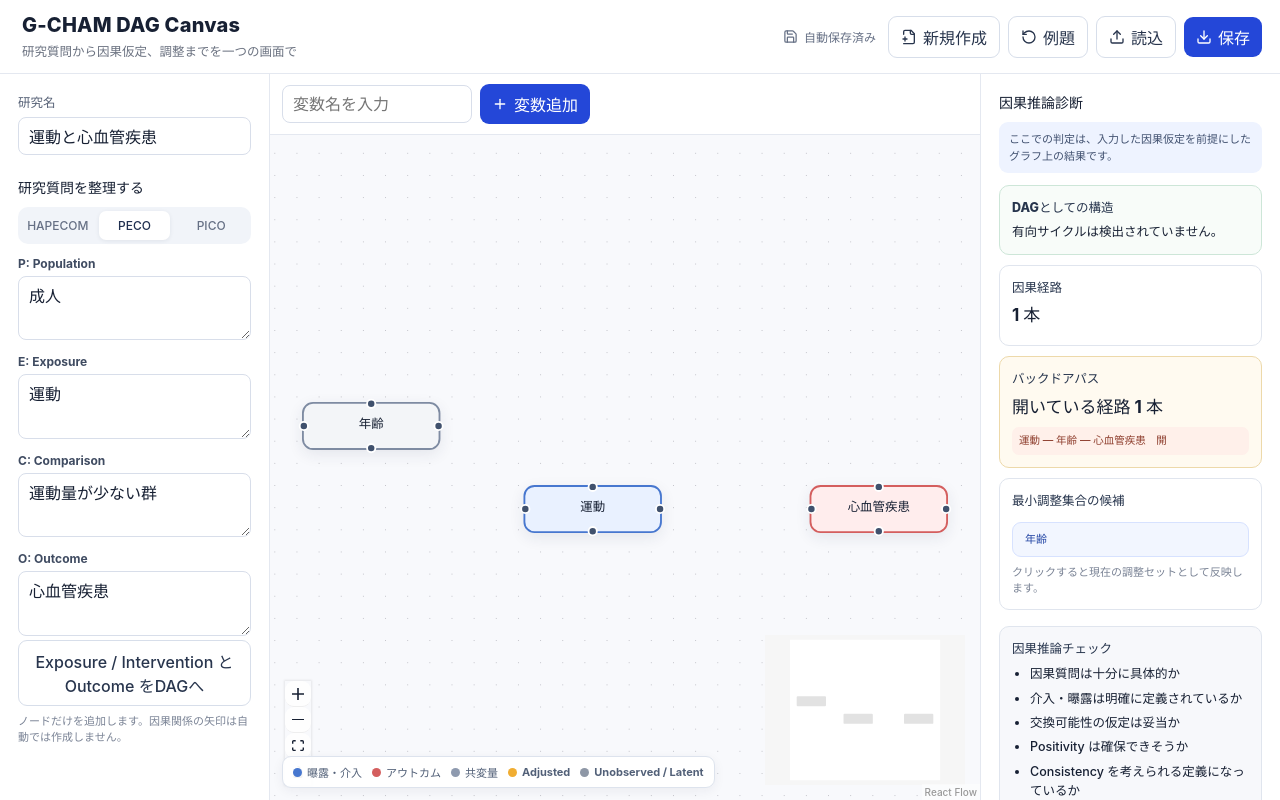
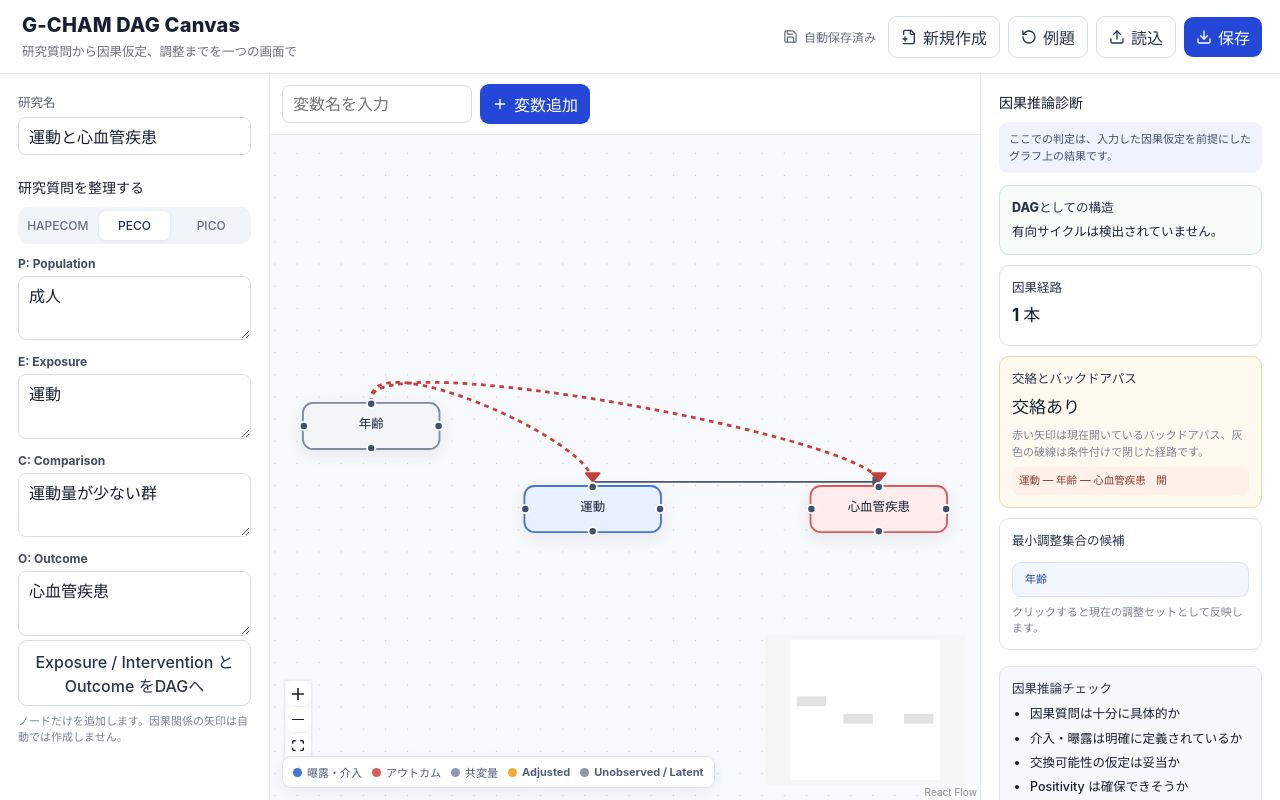
Before and after one commit to GISPHN/g-cham-dag-canvas, a React (Vite) app: page / in a window 1280 px wide. Both pictures are taken after a click on the button "例題". Built offline with nearby package versions, Linux system fonts and the light colour scheme.

Commit message:
Apply DAG-correct connection direction, cycle prevention and diagnostics

```diff
--- a/src/App.tsx
+++ b/src/App.tsx
@@ -2,6 +2,7 @@ import { useEffect, useMemo, useRef, useState } from "react";
 import {
   addEdge,
   Background,
+  ConnectionMode,
   Controls,
   MarkerType,
   MiniMap,
@@ -124,6 +125,7 @@ export default function App() {
   const [newVariable, setNewVariable] = useState("");
   const [selectedNodeId, setSelectedNodeId] = useState<string | null>(null);
   const [saveMessage, setSaveMessage] = useState(restored ? "前回の内容を復元しました" : "新しいプロジェクト");
+  const [graphNotice, setGraphNotice] = useState<string | null>(null);
   const fileRef = useRef<HTMLInputElement>(null);
   const canvasWrapRef = useRef<HTMLDivElement>(null);
   const { screenToFlowPosition, setViewport } = useReactFlow();
@@ -146,11 +148,27 @@ export default function App() {
 
   const diagnostics = useMemo(() => {
     if (!exposure || !outcome || cycle) return null;
+    const baselineBackdoor = diagnoseBackdoorPaths(
+      edges,
+      exposure.id,
+      outcome.id,
+      selectedForAnalysis,
+    );
+    const backdoor = diagnoseBackdoorPaths(edges, exposure.id, outcome.id, conditioned);
+    const minimal = minimalAdjustmentSets(
+      nodes,
+      edges,
+      exposure.id,
+      outcome.id,
+      12,
+      selectedForAnalysis,
+    );
     return {
-      backdoor: diagnoseBackdoorPaths(edges, exposure.id, outcome.id, conditioned),
+      baselineBackdoor,
+      backdoor,
       directed: directedPaths(edges, exposure.id, outcome.id),
-      minimal: minimalAdjustmentSets(nodes, edges, exposure.id, outcome.id, 12, selectedForAnalysis),
-      roles: classifyRelativeRoles(nodes, edges, exposure.id, outcome.id),
+      minimal,
+      roles: classifyRelativeRoles(nodes, edges, exposure.id, outcome.id, minimal),
     };
   }, [nodes, edges, conditioned, selectedForAnalysis, exposure, outcome, cycle]);
 
@@ -177,17 +195,70 @@ export default function App() {
 
   const styledNodes = nodes;
 
+  const pathEdgeKey = (a: string, b: string) => [a, b].sort().join("::");
+
+  const displayEdges = useMemo(() => {
+    const activeKeys = new Set<string>();
+    const blockedKeys = new Set<string>();
+
+    diagnostics?.backdoor.forEach((path) => {
+      for (let i = 0; i < path.nodes.length - 1; i++) {
+        const key = pathEdgeKey(path.nodes[i], path.nodes[i + 1]);
+        if (path.active) activeKeys.add(key);
+        else blockedKeys.add(key);
+      }
+    });
+
+    return edges.map((edge) => {
+      const key = pathEdgeKey(edge.source, edge.target);
+      if (activeKeys.has(key)) {
+        return {
+          ...edge,
+          style: { stroke: "#c2413b", strokeWidth: 3 },
+          markerEnd: { type: MarkerType.ArrowClosed, color: "#c2413b" },
+          animated: true,
+        };
+      }
+      if (conditioned.size > 0 && blockedKeys.has(key)) {
+        return {
+          ...edge,
+          style: { stroke: "#9aa3b2", strokeWidth: 2, strokeDasharray: "6 5", opacity: 0.55 },
+          markerEnd: { type: MarkerType.ArrowClosed, color: "#9aa3b2" },
+          animated: false,
+        };
+      }
+      return {
+        ...edge,
+        style: { stroke: "#4c586c", strokeWidth: 2 },
+        markerEnd: { type: MarkerType.ArrowClosed, color: "#4c586c" },
+        animated: false,
+      };
+    });
+  }, [edges, diagnostics, conditioned]);
+
   const onConnect = (connection: Connection) => {
     if (!connection.source || !connection.target || connection.source === connection.target) return;
-    const duplicate = edges.some((e) => e.source === connection.source && e.target === connection.target);
-    if (duplicate) return;
-    const edgeId = "e-" + connection.source + "-" + connection.target + "-" + Date.now();
-    setEdges((eds) =>
-      addEdge(
-        { ...connection, id: edgeId, markerEnd: { type: MarkerType.ArrowClosed } },
-        eds,
-      ),
+    const duplicate = edges.some(
+      (e) => e.source === connection.source && e.target === connection.target,
     );
+    if (duplicate) {
+      setGraphNotice("同じ向きの矢印はすでに存在します。");
+      return;
+    }
+
+    const candidate: Edge = {
+      ...connection,
+      id: "e-" + connection.source + "-" + connection.target + "-" + Date.now(),
+      markerEnd: { type: MarkerType.ArrowClosed },
+    };
+
+    if (hasDirectedCycle(nodes, [...edges, candidate])) {
+      setGraphNotice("この矢印を追加すると有向サイクルが生じるため、DAGにはできません。");
+      return;
+    }
+
+    setGraphNotice(null);
+    setEdges((eds) => addEdge(candidate, eds));
   };
 
   const addVariable = (label = newVariable, role: VariableRole = "covariate") => {
@@ -312,8 +383,10 @@ export default function App() {
   };
 
   const activeBackdoors = diagnostics?.backdoor.filter((p) => p.active) ?? [];
+  const baselineActiveBackdoors = diagnostics?.baselineBackdoor.filter((p) => p.active) ?? [];
   const adjustedCollider = diagnostics?.roles.colliders.filter((id) => conditioned.has(id)) ?? [];
   const adjustedMediator = diagnostics?.roles.mediators.filter((id) => adjusted.has(id)) ?? [];
+  const confoundingExists = baselineActiveBackdoors.length > 0;
 
   return (
     <div className="app-shell">
@@ -430,8 +503,9 @@ export default function App() {
           <div className="canvas-wrap" ref={canvasWrapRef}>
             <ReactFlow
               nodes={styledNodes}
-              edges={edges}
+              edges={displayEdges}
               nodeTypes={nodeTypes}
+              connectionMode={ConnectionMode.Loose}
               onNodesChange={onNodesChange}
               onEdgesChange={onEdgesChange}
               onConnect={onConnect}
@@ -441,6 +515,7 @@ export default function App() {
               deleteKeyCode={["Backspace", "Delete"]}
             >
               <Background gap={24} size={1} />
+              {graphNotice && <div className="graph-notice">{graphNotice}</div>}
               <Controls />
               <MiniMap pannable zoomable />
             </ReactFlow>
@@ -478,9 +553,21 @@ export default function App() {
                 {diagnostics.directed.length === 0 && <div className="muted">曝露からアウトカムへの有向経路がありません。</div>}
               </div>
 
-              <div className={activeBackdoors.length ? "diagnostic-card warn" : "diagnostic-card ok"}>
-                <div className="card-title">バックドアパス</div>
-                <div className="metric">開いている経路 {activeBackdoors.length} 本</div>
+              <div className={confoundingExists ? "diagnostic-card warn" : "diagnostic-card ok"}>
+                <div className="card-title">交絡とバックドアパス</div>
+                <div className="metric">
+                  {confoundingExists ? "交絡あり" : "交絡を示す開いたバックドアパスなし"}
+                </div>
+                {confoundingExists && adjusted.size > 0 && (
+                  <div className={activeBackdoors.length === 0 ? "adjustment-status ok-text" : "adjustment-status warn-text"}>
+                    {activeBackdoors.length === 0
+                      ? "現在の調整で、開いていたバックドアパスはすべて遮断されています。"
+                      : `調整後も ${activeBackdoors.length} 本のバックドアパスが開いています。`}
+                  </div>
+                )}
+                <div className="microcopy">
+                  赤い矢印は現在開いているバックドアパス、灰色の破線は条件付けで閉じた経路です。
+                </div>
                 <div className="path-list">
                   {diagnostics.backdoor.slice(0, 8).map((p, i) => (
                     <div key={i} className={p.active ? "path active-path" : "path blocked-path"}>
@@ -532,10 +619,22 @@ export default function App() {
             <div className="diagnostic-card">
               <div className="card-title">選択中の変数：DAG上の役割</div>
               <div className="role-summary">
+                {diagnostics.roles.confounders.includes(selected.id) && (
+                  <span className="role-pill">交絡因子（Confounder）</span>
+                )}
                 {diagnostics.roles.mediators.includes(selected.id) && <span className="role-pill">媒介変数（Mediator）</span>}
-                {diagnostics.roles.colliders.includes(selected.id) && <span className="role-pill">コライダー（Collider）</span>}
-                {diagnostics.minimal.some((set) => set.includes(selected.id)) && <span className="role-pill">調整集合の候補</span>}
-                {!diagnostics.roles.mediators.includes(selected.id) &&
+                {diagnostics.roles.colliders.includes(selected.id) && <span className="role-pill">コライダー（Collider：経路依存）</span>}
+                {diagnostics.minimal.some((set) => set.includes(selected.id)) && <span className="role-pill">最小十分調整集合の構成変数</span>}
+                {diagnostics.roles.colliderPaths
+                  .filter((item) => item.nodeId === selected.id)
+                  .slice(0, 3)
+                  .map((item, i) => (
+                    <div className="role-path" key={i}>
+                      Colliderとなる経路：{item.path.map(labelFor).join(" — ")}
+                    </div>
+                  ))}
+                {!diagnostics.roles.confounders.includes(selected.id) &&
+                  !diagnostics.roles.mediators.includes(selected.id) &&
                   !diagnostics.roles.colliders.includes(selected.id) &&
                   !diagnostics.minimal.some((set) => set.includes(selected.id)) && (
                     <span className="muted">現在のExposureとOutcomeに対する主要な構造上の役割は検出されていません。</span>
```
